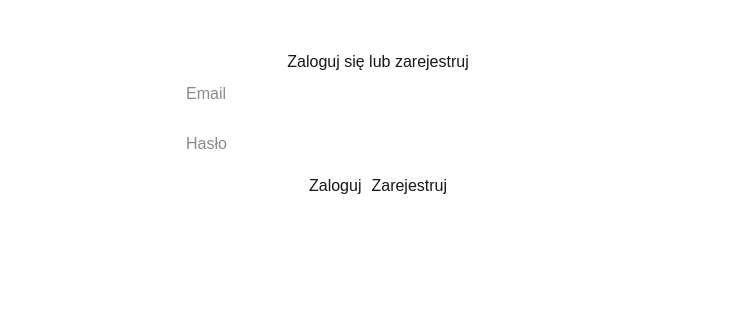
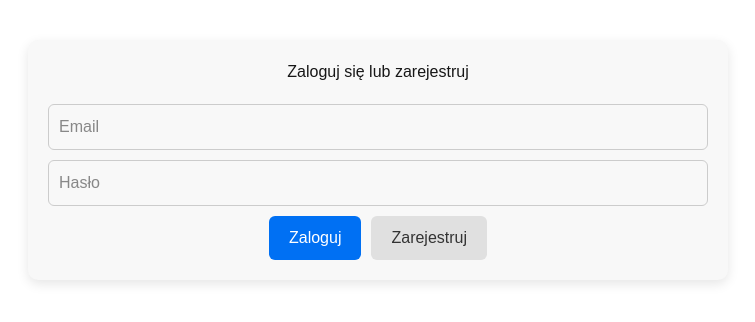
Before and after one commit to PiotrKk1003/CRUD-zadanie, a Next.js app: page / in a window 1280 px wide. Shown: the top 322 px of the page, without its empty margins (262-1017 px from the left). Built offline with nearby package versions, Linux system fonts and the light colour scheme.

Commit message:
Update page.tsx

```diff
--- a/app/page.tsx
+++ b/app/page.tsx
@@ -15,27 +15,18 @@ export default function HomePage() {
   const [album, setAlbum] = useState<string>("");
 
   useEffect(() => {
-    supabase.auth.getSession().then(({ data: { session } }) => {
+    supabase.auth.getSession().then(({ data: { session } }) => setSession(session));
+
+    const { data: listener } = supabase.auth.onAuthStateChange((_event, session) => {
       setSession(session);
     });
 
-    const { data: listener } = supabase.auth.onAuthStateChange(
-      (_event, session) => {
-        setSession(session);
-      }
-    );
-
-    return () => {
-      listener.subscription.unsubscribe();
-    };
+    return () => listener.subscription.unsubscribe();
   }, []);
 
   useEffect(() => {
-    if (session) {
-      fetchTracks();
-    } else {
-      setTracks([]);
-    }
+    if (session) fetchTracks();
+    else setTracks([]);
   }, [session]);
 
   async function fetchTracks() {
@@ -53,18 +44,12 @@ export default function HomePage() {
   }
 
   async function handleLogin() {
-    const { error } = await supabase.auth.signInWithPassword({
-      email,
-      password,
-    });
+    const { error } = await supabase.auth.signInWithPassword({ email, password });
     if (error) alert(error.message);
   }
 
   async function handleRegister() {
-    const { error } = await supabase.auth.signUp({
-      email,
-      password,
-    });
+    const { error } = await supabase.auth.signUp({ email, password });
     if (error) alert(error.message);
     else alert("Rejestracja zakończona — sprawdź e-mail, by potwierdzić konto!");
   }
@@ -75,65 +60,149 @@ export default function HomePage() {
 
   if (!session) {
     return (
-      <div style={{ maxWidth: "400px", margin: "50px auto", textAlign: "center" }}>
-        <h2>Zaloguj się lub zarejestruj</h2>
+      <div style={styles.container}>
+        <h2 style={styles.title}>Zaloguj się lub zarejestruj</h2>
         <input
           type="email"
           placeholder="Email"
           value={email}
           onChange={(e) => setEmail(e.target.value)}
-          style={{ width: "100%", padding: "8px", marginBottom: "10px" }}
+          style={styles.input}
         />
         <input
           type="password"
           placeholder="Hasło"
           value={password}
           onChange={(e) => setPassword(e.target.value)}
-          style={{ width: "100%", padding: "8px", marginBottom: "10px" }}
+          style={styles.input}
         />
-        <button onClick={handleLogin} style={{ marginRight: "10px" }}>
-          Zaloguj
-        </button>
-        <button onClick={handleRegister}>Zarejestruj</button>
+        <div style={styles.buttonRow}>
+          <button onClick={handleLogin} style={styles.buttonPrimary}>
+            Zaloguj
+          </button>
+          <button onClick={handleRegister} style={styles.buttonSecondary}>
+            Zarejestruj
+          </button>
+        </div>
       </div>
     );
   }
 
   return (
-    <div style={{ maxWidth: "800px", margin: "20px auto", fontFamily: "Arial" }}>
-      <h1 style={{ textAlign: "center" }}>Lista utworów</h1>
-      <button onClick={handleLogout} style={{ float: "right" }}>
-        Wyloguj
-      </button>
-      <div style={{ marginBottom: "20px" }}>
+    <div style={styles.container}>
+      <div style={styles.header}>
+        <h1 style={styles.title}>Lista utworów</h1>
+        <button onClick={handleLogout} style={styles.buttonSecondary}>
+          Wyloguj
+        </button>
+      </div>
+
+      <div style={styles.addTrackContainer}>
         <input
           placeholder="Tytuł"
           value={title}
           onChange={(e) => setTitle(e.target.value)}
-          style={{ marginRight: "10px" }}
+          style={styles.inputSmall}
         />
         <input
           placeholder="Artysta"
           value={artist}
           onChange={(e) => setArtist(e.target.value)}
-          style={{ marginRight: "10px" }}
+          style={styles.inputSmall}
         />
         <input
           placeholder="Album"
           value={album}
           onChange={(e) => setAlbum(e.target.value)}
-          style={{ marginRight: "10px" }}
+          style={styles.inputSmall}
         />
-        <button onClick={handleAdd}>Dodaj</button>
+        <button onClick={handleAdd} style={styles.buttonPrimary}>
+          Dodaj
+        </button>
       </div>
 
-      <ul>
+      <ul style={styles.trackList}>
         {tracks.map((t) => (
-          <li key={t.id}>
-            <strong>{t.title}</strong> — {t.artist} ({t.album})
+          <li key={t.id} style={styles.trackItem}>
+            <strong>{t.title}</strong> — {t.artist} {t.album && `(${t.album})`}
           </li>
         ))}
       </ul>
     </div>
   );
 }
+
+const styles = {
+  container: {
+    maxWidth: "700px",
+    margin: "40px auto",
+    padding: "20px",
+    fontFamily: "Arial, sans-serif",
+    backgroundColor: "#f8f8f8",
+    borderRadius: "10px",
+    boxShadow: "0 4px 12px rgba(0,0,0,0.1)",
+  },
+  header: {
+    display: "flex",
+    justifyContent: "space-between",
+    alignItems: "center",
+    marginBottom: "20px",
+  },
+  title: {
+    textAlign: "center" as const,
+    margin: "0 0 20px 0",
+  },
+  input: {
+    width: "100%",
+    padding: "10px",
+    marginBottom: "10px",
+    borderRadius: "6px",
+    border: "1px solid #ccc",
+    fontSize: "16px",
+  },
+  inputSmall: {
+    padding: "8px",
+    marginRight: "10px",
+    borderRadius: "6px",
+    border: "1px solid #ccc",
+    fontSize: "14px",
+  },
+  buttonRow: {
+    display: "flex",
+    justifyContent: "center",
+    gap: "10px",
+  },
+  buttonPrimary: {
+    padding: "10px 20px",
+    backgroundColor: "#0070f3",
+    color: "#fff",
+    border: "none",
+    borderRadius: "6px",
+    cursor: "pointer",
+  },
+  buttonSecondary: {
+    padding: "10px 20px",
+    backgroundColor: "#e0e0e0",
+    color: "#333",
+    border: "none",
+    borderRadius: "6px",
+    cursor: "pointer",
+  },
+  addTrackContainer: {
+    display: "flex",
+    flexWrap: "wrap" as const,
+    alignItems: "center",
+    marginBottom: "20px",
+  },
+  trackList: {
+    listStyle: "none",
+    padding: 0,
+  },
+  trackItem: {
+    padding: "10px",
+    marginBottom: "8px",
+    backgroundColor: "#fff",
+    borderRadius: "6px",
+    boxShadow: "0 2px 6px rgba(0,0,0,0.05)",
+  },
+};
```
